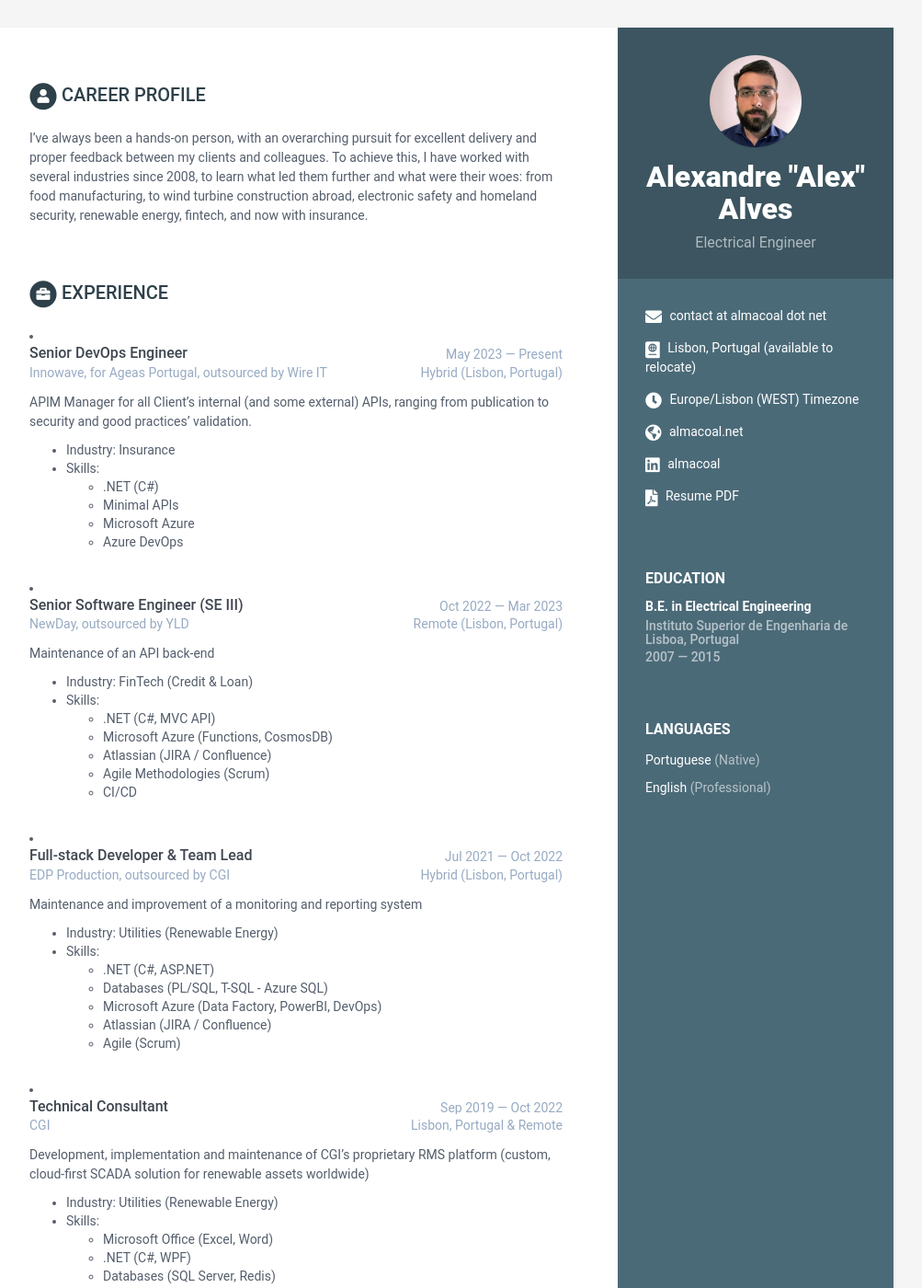
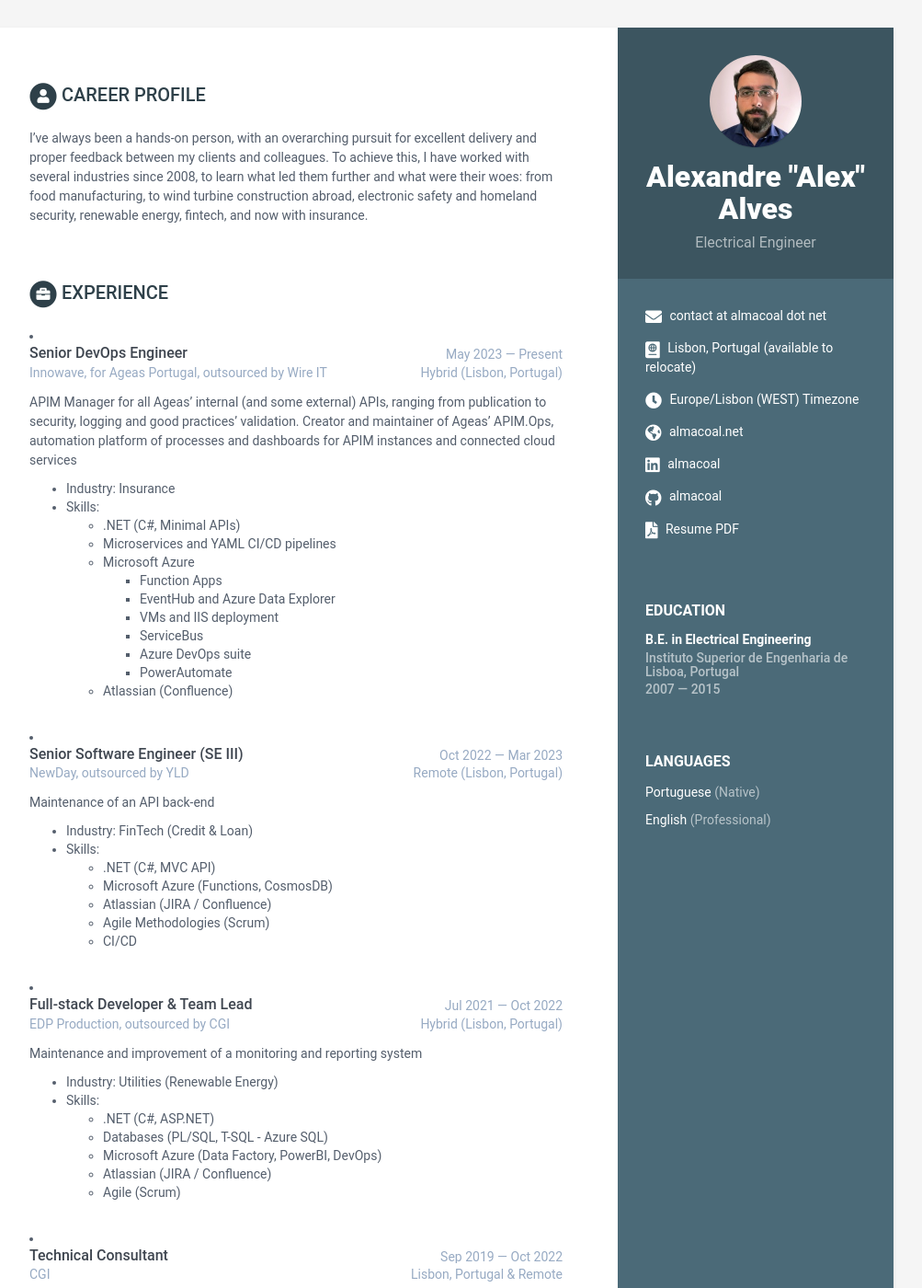
Before and after one commit to almacoal/almacoal.github.io, a Jekyll site: the page built from index.html, in a window 1280 px wide and 1400 px high. Shown: the whole window at 92% size, without its empty margins (168-1171 px from the left). Built offline with Jekyll 4.4.1, drawn with Linux system fonts in a browser that asks for light colours; some of the changed text lies outside the part shown.

Commit message:
Updated with more details

```diff
--- a/_data/data.yml
+++ b/_data/data.yml
@@ -18,7 +18,7 @@
     citizenship: Lisbon, Portugal (available to relocate)
     website: almacoal.net #do not add http://
     linkedin: almacoal
-    github: # almacoal
+    github: almacoal
     telegram: # add your nickname without '@' sign
     gitlab:
     bitbucket:
@@ -55,8 +55,8 @@
         time: 2007 — 2015
         details: |
           Electrical engineering, specialized in:
-            - Industrial automation
-            - Energy grids
+            - Industrial Automation
+            - (Electrical) Energy
 experiences:
     title: Experience
     info:
@@ -65,14 +65,21 @@
         company: Innowave, for Ageas Portugal, outsourced by Wire IT
         location: Hybrid (Lisbon, Portugal)
         details: |
-          APIM Manager for all Client's internal (and some external) APIs, ranging from publication to security and good practices' validation.
+          APIM Manager for all Ageas' internal (and some external) APIs, ranging from publication to security, logging and good practices' validation.
+          Creator and maintainer of Ageas' APIM.Ops, automation platform of processes and dashboards for APIM instances and connected cloud services
           - Industry: Insurance
           - Skills:
-            - .NET (C#)
-            - Minimal APIs
+            - .NET (C#, Minimal APIs)
+            - Microservices and YAML CI/CD pipelines
             - Microsoft Azure
-            - Azure DevOps
-        # Ref.: INW
+              - Function Apps
+              - EventHub and Azure Data Explorer
+              - VMs and IIS deployment
+              - ServiceBus
+              - Azure DevOps suite
+              - PowerAutomate
+            - Atlassian (Confluence)
+        # Ref.: Polaris
 
       - role: Senior Software Engineer (SE III)
         time: Oct 2022 — Mar 2023
@@ -110,6 +117,7 @@
         location: Lisbon, Portugal & Remote
         details: |
           Development, implementation and maintenance of CGI's proprietary RMS platform (custom, cloud-first SCADA solution for renewable assets worldwide)
+          Creator and former maintainer of RMS DB Builder, CGI's proprietary tool to help configure assets on the RMS platform
           - Industry: Utilities (Renewable Energy)
           - Skills:
             - Microsoft Office (Excel, Word)
@@ -163,9 +171,9 @@
           - Skills:
             - Project coordination and implementation, tender response
             - Microsoft Office (Word, Excel, Access, Project)
-            - AutoDesk AutoCAD
             - Electronic safety (fire, intrusion and CO detection, access control, CCTV)
             - Homeland security (metal, x-ray, radiation, explosive and narcotics detection, people, baggage and parcel check)
+            - AutoDesk AutoCAD
         # Ref.: MCS
 
       - role: Wind Turbine Technician
@@ -173,7 +181,7 @@
         company: Vestas, outsourced by LusoWindPower
         location: Osterrade, Germany
         details: |
-          Full wind turbine erection and construction (first Vestas V90-2MW Mk9), from steel tower to ready-for-commissioning checks
+          Wind turbine erection and construction (Vestas V90-2MW Mk9), from steel tower to ready-for-commissioning checks
           - Industry: Construction (Electrical Generators)
           - Skills:
             - Electrician work
@@ -210,7 +218,7 @@
       - title: RMS DB Builder
         tagline: CGI's proprietary tool to help configure assets on the RMS platform
       - title: APIM BackOffice &amp; Ageas APIM.Ops
-        tagline: A second-generation tool to automate multiple mundane tasks within all instances of Ageas' Azure APIM services
+        tagline: Ageas' tool and platform to automate multiple tasks within all instances of Ageas' Azure APIM services
 
 oss:
     title: OSS Contributions
```
